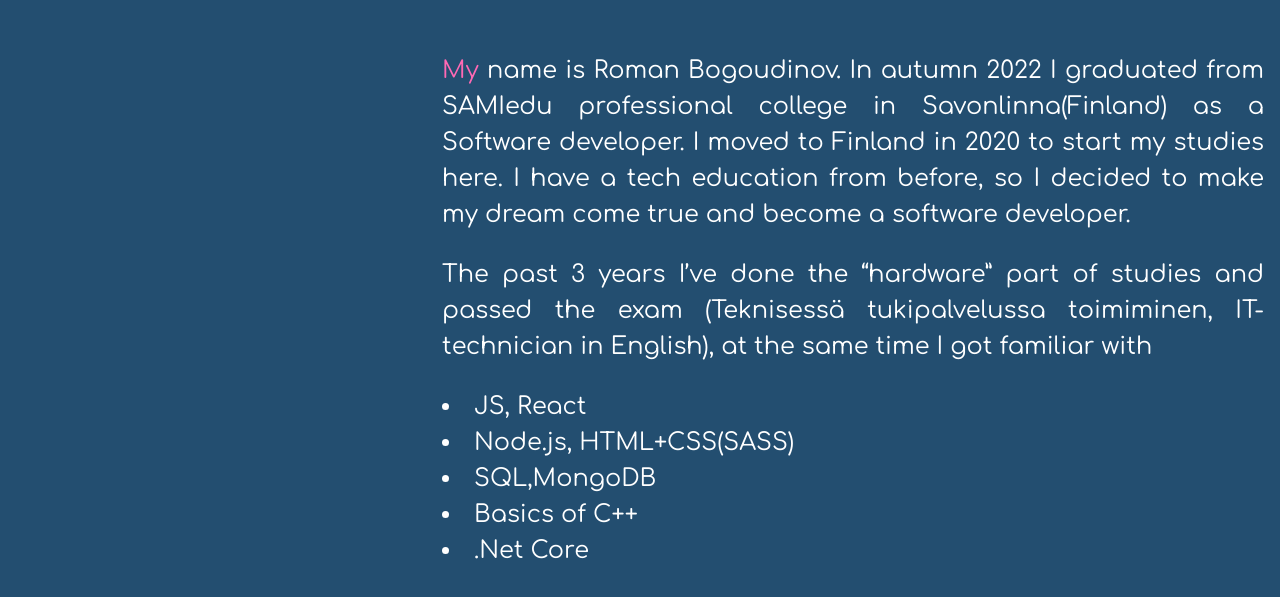
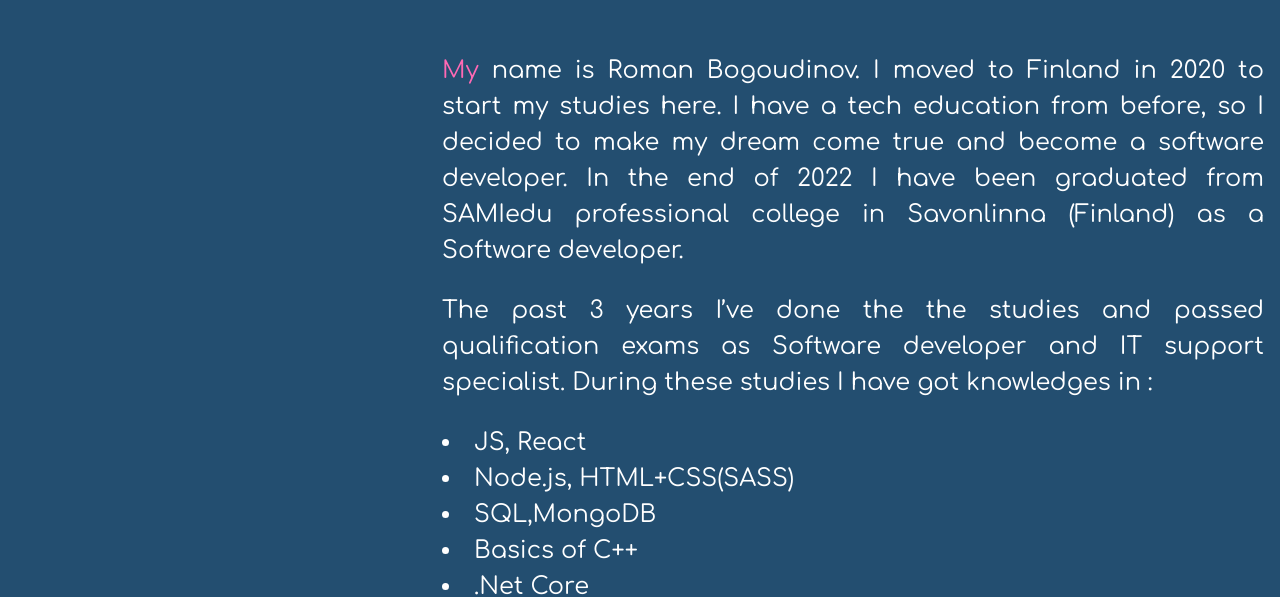
Before and after one commit to dwarfsuomalainen/portfolio, a website: page dist/about.html in a window 1280 px wide. Shown: the part 205-802 px from the top of the page. Drawn offline with Linux system fonts and the light colour scheme.

Commit message:
about page

```diff
--- a/dist/about.html
+++ b/dist/about.html
@@ -61,11 +61,10 @@
     <img src="img/portrait.jpeg" alt="Roman Bogoudinov" class="bio-image">
     <div class="bio">
         <!--<h3 class="text-secondary">BIO</h3>-->
-        <p class="bio-text">name is Roman Bogoudinov. In autumn 2022 I graduated from SAMIedu professional college in Savonlinna(Finland) as a Software developer.
-            I moved to Finland in 2020 to start my studies  here. I have a tech education from before,
-             so I decided to make my dream come true and become a software developer. <p class="bio-text2">The past 3 years I’ve done the “hardware” part of studies and
-            passed the exam
-            (Teknisessä tukipalvelussa toimiminen, IT-technician in English), at the same time I got familiar with</p>
+        <p class="bio-text">name is Roman Bogoudinov.
+            I moved to Finland in 2020 to start my studies here. I have a tech education from before,
+             so I decided to make my dream come true and become a software developer. In the end of 2022 I have been graduated from SAMIedu professional college in Savonlinna (Finland) as a Software developer. <p class="bio-text2">The past 3 years I’ve done the the studies and passed qualification exams
+            as Software developer and IT support specialist. During these studies I have got knowledges in :</p>
             <li>JS, React</li>
             <li>Node.js, HTML+CSS(SASS)</li>
             <li>SQL,MongoDB </li>
```
